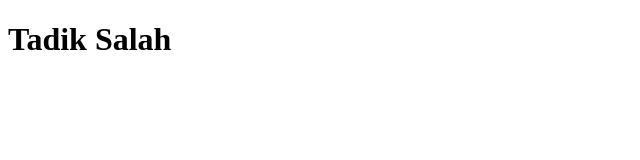
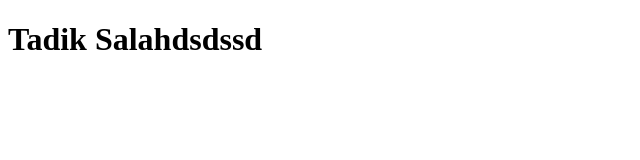
Before and after one commit to fariedgunawan/Abal-Abal2, a plain HTML site: page index.html in a window 1280 px wide. Shown: the whole page, without its empty margins (0-640 px from the left). Drawn offline with Linux system fonts and the light colour scheme.

Commit message:
modif h1

```diff
--- a/index.html
+++ b/index.html
@@ -6,6 +6,6 @@
     <title>Document</title>
 </head>
 <body>
-    <h1>Tadik Salah</h1>
+    <h1>Tadik Salahdsdssd</h1>
 </body>
 </html>
```
